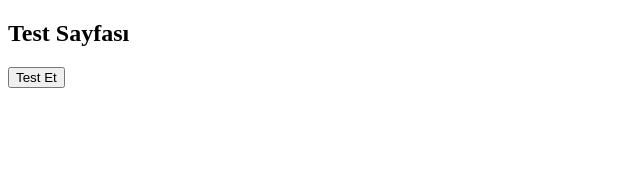
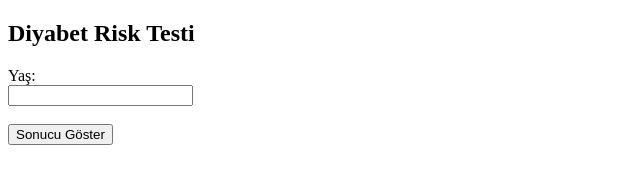
Before and after one commit to aleynauzun386-sketch/diabetes-risk, a plain HTML site: page index.html in a window 1280 px wide. Shown: the whole page, without its empty margins (0-640 px from the left). Drawn offline with Linux system fonts and the light colour scheme.

Commit message:
Update title and content for diabetes risk test

```diff
--- a/index.html
+++ b/index.html
@@ -2,19 +2,38 @@
 <html lang="tr">
 <head>
     <meta charset="UTF-8">
-    <title>Test Sayfası</title>
+    <title>Diyabet Risk Testi</title>
 </head>
 <body>
 
-<h2>Test Sayfası</h2>
+<h2>Diyabet Risk Testi</h2>
 
-<button onclick="calisiyorMu()">Test Et</button>
+<label>Yaş:</label><br>
+<input type="number" id="age"><br><br>
+
+<button onclick="hesapla()">Sonucu Göster</button>
 
 <p id="sonuc"></p>
 
 <script>
-function calisiyorMu() {
-    document.getElementById("sonuc").innerText = "ÇALIŞIYOR ✅";
+function hesapla() {
+    let yas = document.getElementById("age").value;
+
+    if (yas === "") {
+        document.getElementById("sonuc").innerText =
+            "Lütfen yaşınızı giriniz.";
+        return;
+    }
+
+    yas = Number(yas);
+
+    if (yas < 45) {
+        document.getElementById("sonuc").innerText =
+            "Düşük diyabet riski";
+    } else {
+        document.getElementById("sonuc").innerText =
+            "Artmış diyabet riski";
+    }
 }
 </script>
 
```
